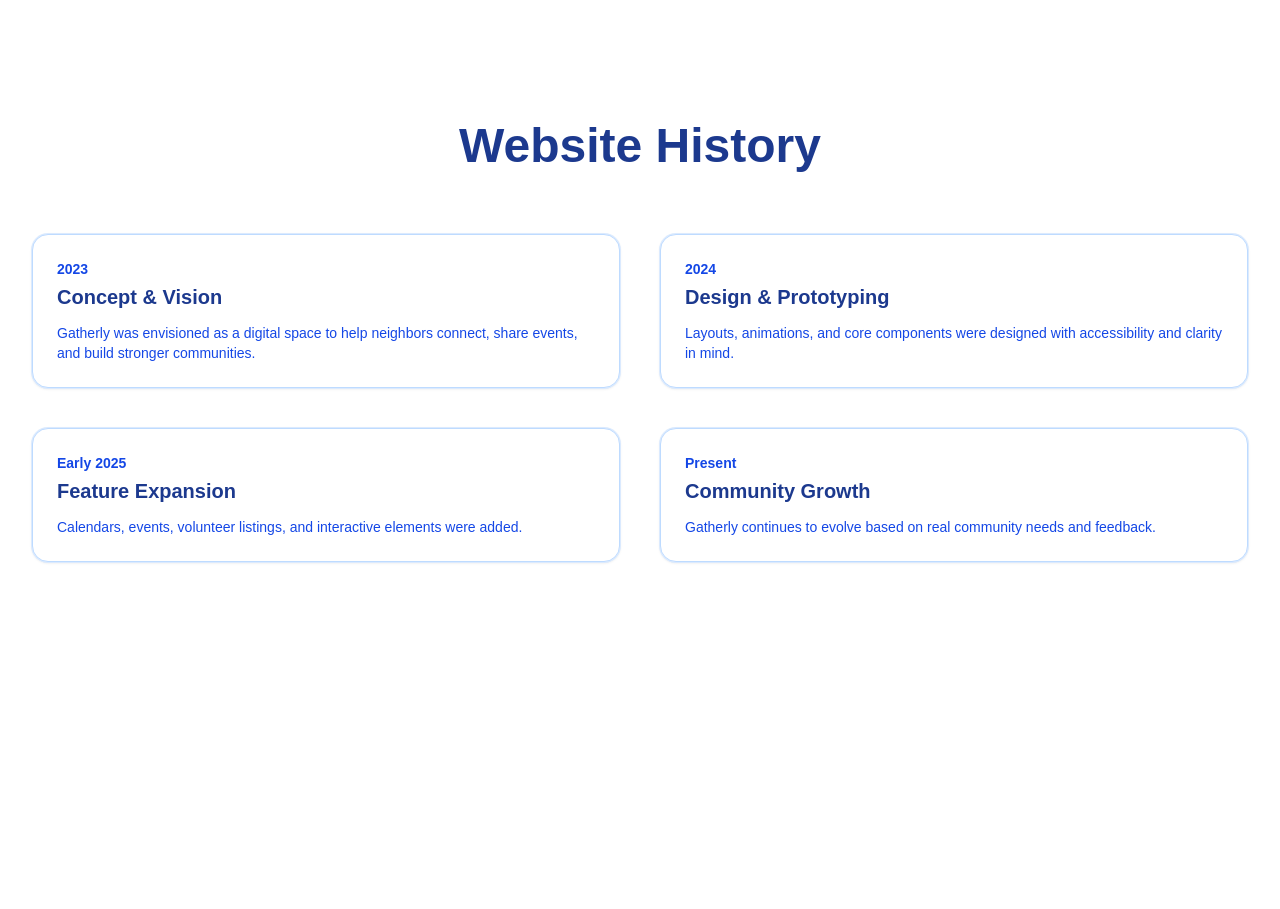
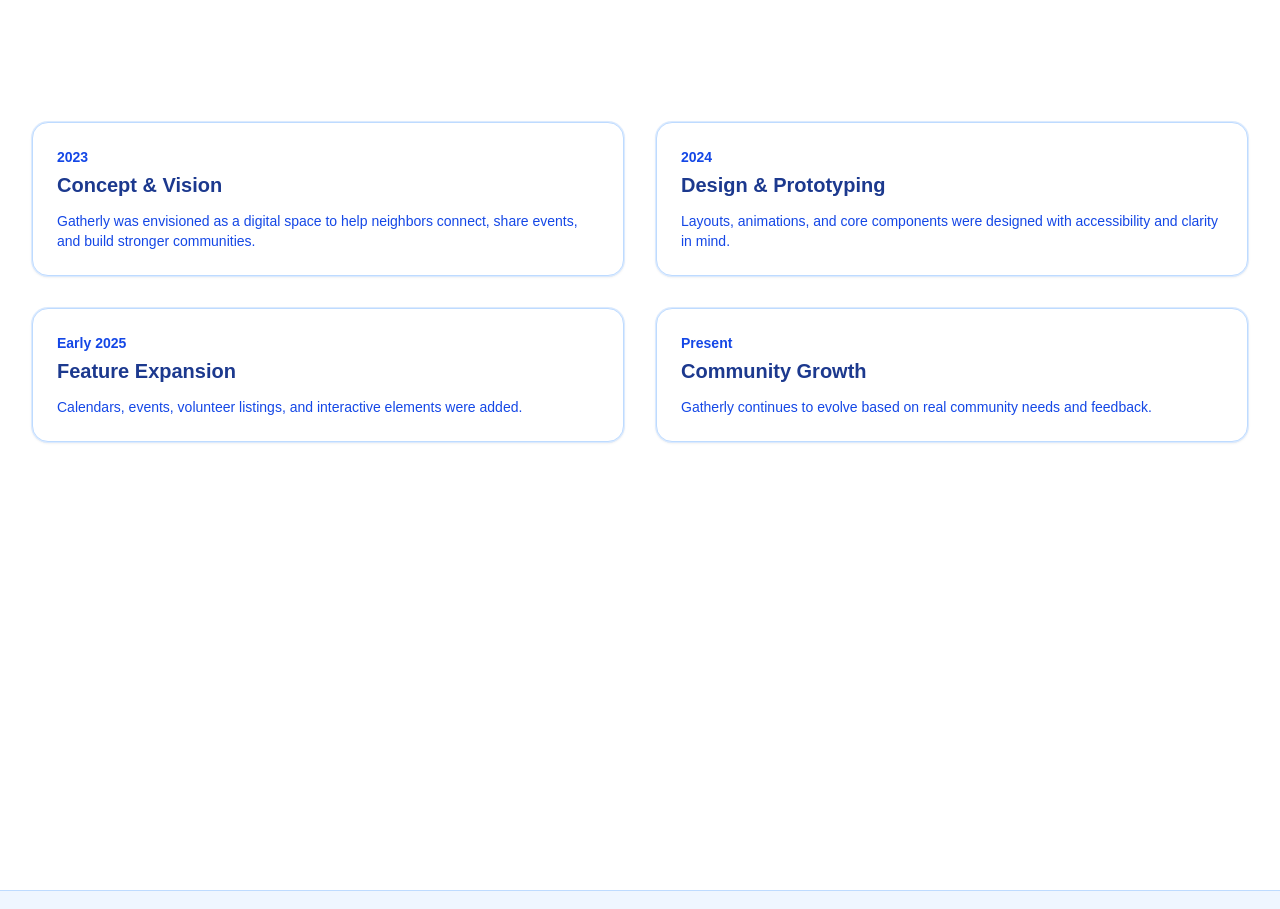
Before and after one commit to TSA-Group/tsa_group_starter, a Next.js app: page / in a window 1280 px wide. Shown: the part 2240-3149 px from the top of the page. Built offline with nearby package versions, Linux system fonts and the light colour scheme.

Commit message:
Update page.tsx

```diff
--- a/app/page.tsx
+++ b/app/page.tsx
@@ -434,16 +434,8 @@ export default function Home() {
         variants={container}
         className="max-w-7xl mx-auto px-4 sm:px-6 lg:px-8 mt-40 mb-56 space-y-16"
       >
-        {/* Title */}
-        <motion.h2
-          variants={fadeUp}
-          className="text-4xl sm:text-5xl font-extrabold text-blue-900 text-center"
-        >
-          Website History
-        </motion.h2>
-
         {/* History Boxes */}
-        <div className="grid grid-cols-1 md:grid-cols-2 gap-10">
+        <div className="grid grid-cols-2 gap-8">
           {[
             {
               year: "2023",
```
